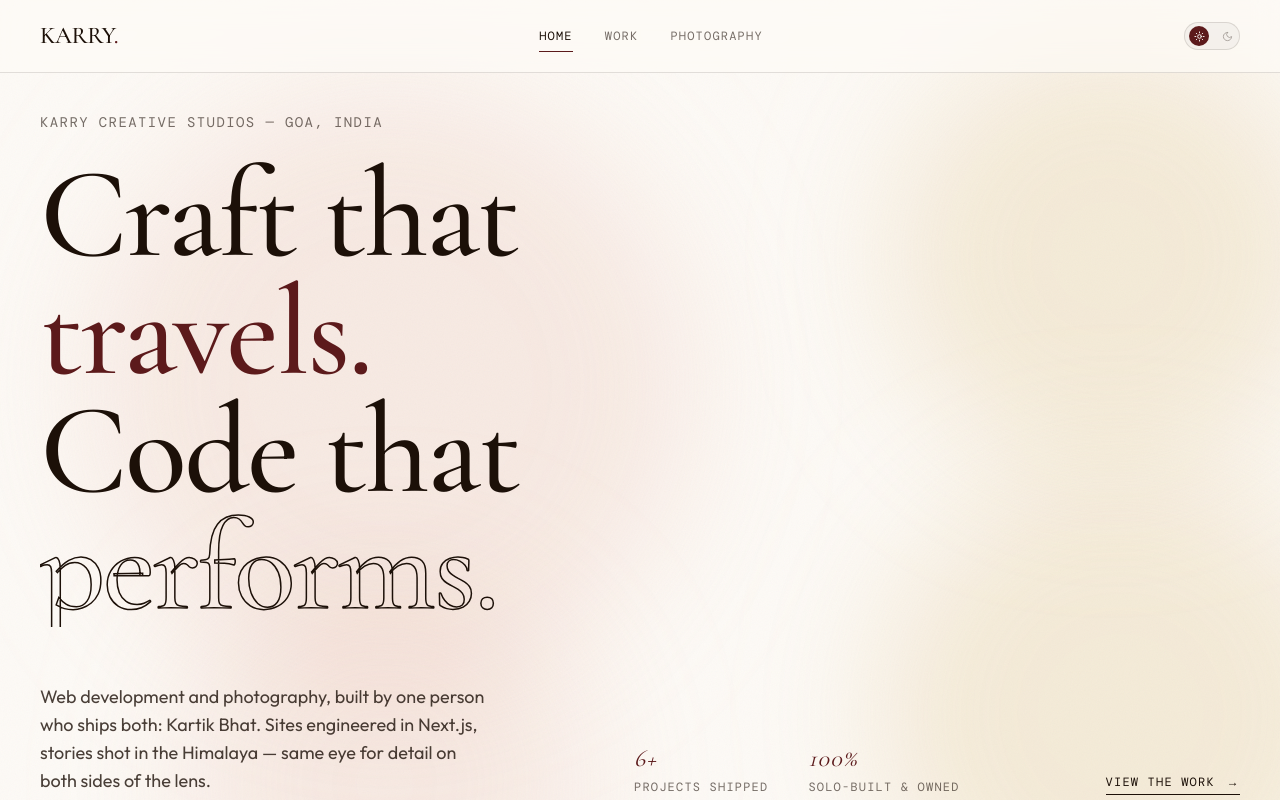
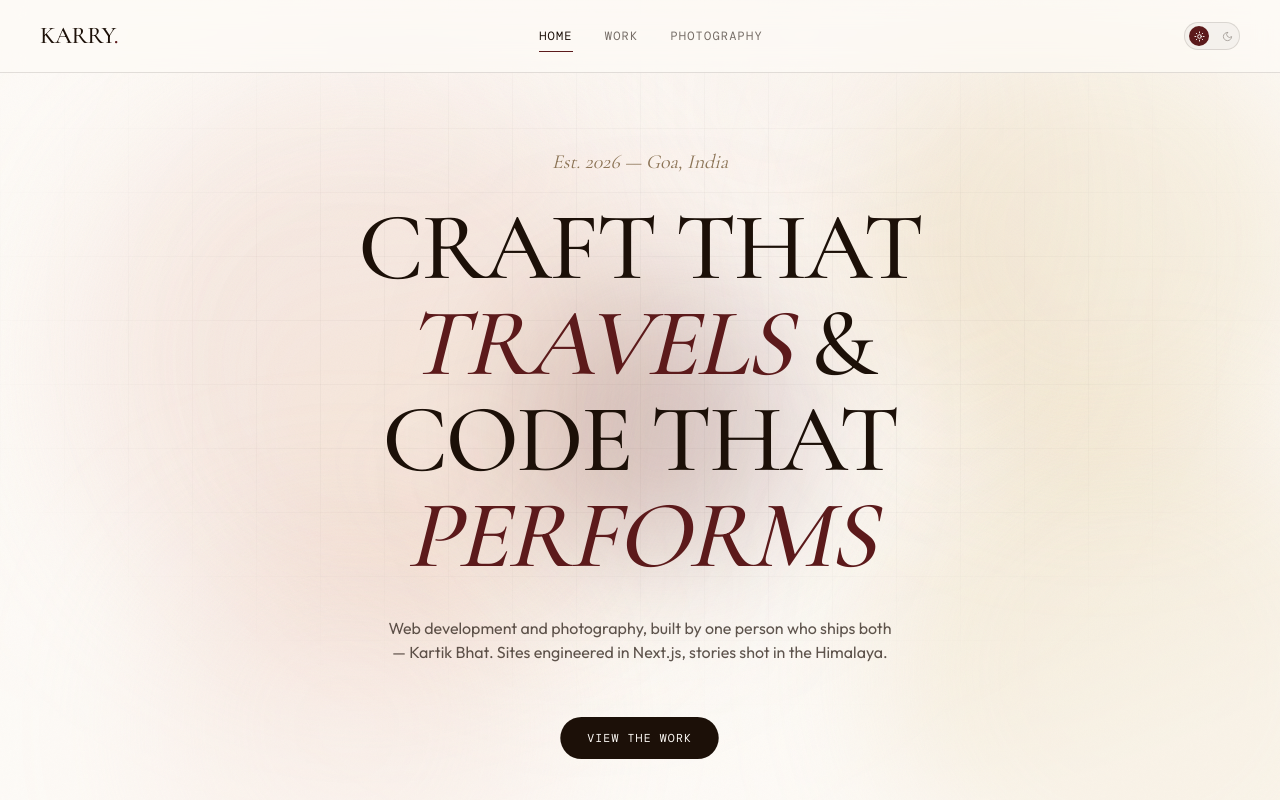
Before and after one commit to Karrycoder007/Karry-creative-studios, a Next.js app: page / in a window 1280 px wide. Shown: the top 800 px of the page. Built offline with nearby package versions, Linux system fonts and the light colour scheme.

Commit message:
refactor: added new bg for hero and layout of it

```diff
--- a/app/layout.tsx
+++ b/app/layout.tsx
@@ -13,6 +13,7 @@ import { LoaderProvider } from '@/components/LoaderContext';
 const display = Cormorant_Garamond({
   subsets: ['latin'],
   weight: ['400', '500', '600', '700'],
+  style: ['normal', 'italic'],
   variable: '--font-display',
   display: 'swap',
 });
--- a/components/AmbientBackground.tsx
+++ b/components/AmbientBackground.tsx
@@ -4,10 +4,11 @@ import { useEffect, useRef } from 'react';
 import gsap from 'gsap';
 
 const blobs = [
-  { color: 'var(--ambient-1)', size: 46, top: '10%', left: '8%', dur: 22, depth: 1.2 },
-  { color: 'var(--ambient-2)', size: 38, top: '55%', left: '68%', dur: 26, depth: 2.4 },
-  { color: 'var(--ambient-1)', size: 30, top: '68%', left: '15%', dur: 19, depth: 3.6 },
-  { color: 'var(--ambient-2)', size: 34, top: '5%', left: '70%', dur: 24, depth: 4.8 },
+  { color: 'var(--ambient-1)', size: 46, top: '8%', left: '6%', dur: 22, depth: 1.2 },
+  { color: 'var(--ambient-2)', size: 40, top: '52%', left: '68%', dur: 26, depth: 2.4 },
+  { color: 'var(--ambient-1)', size: 30, top: '66%', left: '12%', dur: 19, depth: 3.6 },
+  { color: 'var(--ambient-2)', size: 36, top: '2%', left: '68%', dur: 24, depth: 4.8 },
+  { color: 'var(--accent)', size: 20, top: '38%', left: '42%', dur: 17, depth: 3 },
 ];
 
 export function AmbientBackground() {
@@ -30,6 +31,12 @@ export function AmbientBackground() {
           ease: 'sine.inOut',
         });
       });
+
+      // slow rotating conic glow behind everything — adds depth without noise
+      const glow = root.querySelector('.ambient-glow');
+      if (glow) {
+        gsap.to(glow, { rotate: 360, repeat: -1, duration: 60, ease: 'none', transformOrigin: '50% 50%' });
+      }
     }, root);
 
     const setters = parallaxRefs.current.map((el, i) => {
@@ -61,6 +68,19 @@ export function AmbientBackground() {
 
   return (
     <div ref={rootRef} className="absolute inset-0 overflow-hidden pointer-events-none" aria-hidden="true">
+      {/* slow rotating soft conic glow, sits behind the blobs for extra depth */}
+      <div
+        className="ambient-glow absolute rounded-full blur-3xl"
+        style={{
+          width: '70vw',
+          height: '70vw',
+          top: '-15vw',
+          left: '15vw',
+          background: 'conic-gradient(from 0deg, var(--ambient-1), transparent 30%, var(--ambient-2), transparent 70%, var(--ambient-1))',
+          opacity: 0.08,
+        }}
+      />
+
       {blobs.map((b, i) => (
         <div
           key={i}
@@ -74,12 +94,38 @@ export function AmbientBackground() {
           />
         </div>
       ))}
+
+      {/* subtle engineering grid — ties into the "engineered" positioning,
+          reads as structure/precision rather than decoration */}
+      <div
+        className="hero-grid absolute inset-0"
+        style={{
+          backgroundImage:
+            'linear-gradient(var(--line) 1px, transparent 1px), linear-gradient(90deg, var(--line) 1px, transparent 1px)',
+          backgroundSize: '64px 64px',
+          opacity: 0.25,
+          maskImage: 'radial-gradient(ellipse 70% 60% at 50% 40%, black 40%, transparent 90%)',
+          WebkitMaskImage: 'radial-gradient(ellipse 70% 60% at 50% 40%, black 40%, transparent 90%)',
+        }}
+      />
+
+      {/* fine grain for tactility */}
       <svg className="absolute inset-0 w-full h-full opacity-[0.035]">
         <filter id="heroGrain">
           <feTurbulence type="fractalNoise" baseFrequency="0.85" numOctaves="2" stitchTiles="stitch" />
         </filter>
         <rect width="100%" height="100%" filter="url(#heroGrain)" />
       </svg>
+
+      {/* soft vignette — pulls focus to the centre, gives the flat blobs
+          more atmospheric depth, closer to a photographic backdrop */}
+      <div
+        className="absolute inset-0"
+        style={{
+          background: 'radial-gradient(ellipse 70% 60% at 50% 45%, transparent 40%, var(--bg) 100%)',
+          opacity: 0.5,
+        }}
+      />
     </div>
   );
 }
--- a/components/Hero.tsx
+++ b/components/Hero.tsx
@@ -11,84 +11,65 @@ export function Hero() {
   const { loaded } = useLoader();
 
  useLayoutEffect(() => {
-    // wait for the preloader to actually finish before playing the
-    // entrance animation — otherwise it plays invisibly behind the curtain
+  console.log('[Hero] loaded =', loaded); // TEMP — remove once confirmed working
   if (!loaded) return;
 
     const ctx = gsap.context(() => {
       const tl = gsap.timeline({ defaults: { ease: 'power4.out' } });
-      tl.from('.hero-line span', {
-        yPercent: 110,
-        duration: 1,
-        stagger: 0.08,
-        delay: 0.1,
-      })
-        .from('.hero-sub', { opacity: 0, y: 16, duration: 0.8 }, '-=0.7')
-        .from('.hero-meta > *', { opacity: 0, y: 10, duration: 0.6, stagger: 0.1 }, '-=0.5')
-        .from('.ambient-blob', { opacity: 0, scale: 0.6, duration: 1.4, stagger: 0.1 }, 0);
+
+      tl.from('.hero-eyebrow', { opacity: 0, y: -10, duration: 1.1 }, 0.2)
+  .from(
+    '.hero-word-inner',
+    { yPercent: 115, opacity: 0, duration: 1.6, stagger: 0.32, transformOrigin: '0% 100%' },
+    0.6
+  )
+  .from('.hero-subtitle', { opacity: 0, y: 14, duration: 1 }, '-=0.3')
+  .from('.hero-cta', { opacity: 0, y: 12, scale: 0.96, duration: 0.9 }, '-=0.3')
+  .from('.ambient-blob', { opacity: 0, scale: 0.6, duration: 2.2, stagger: 0.18 }, 0)
+  .from('.hero-grid', { opacity: 0, duration: 2.4, ease: 'power2.out' }, 0);
     }, root);
     return () => ctx.revert();
   }, [loaded]);
 
   return (
-    <section ref={root} className="relative min-h-screen flex flex-col justify-center px-6 md:px-10 pt-28 pb-16 overflow-hidden">
+    <section
+      ref={root}
+      className="relative min-h-screen flex flex-col items-center justify-center pt-24 px-6 md:px-10 overflow-hidden"
+    >
       <AmbientBackground />
 
-      <p className="hero-sub relative font-mono text-xs md:text-sm uppercase tracking-widest opacity-60 mb-6">
-        Karry Creative Studios — Goa, India
+      <div className="relative max-w-4xl mx-auto text-center flex flex-col items-center">
+        <p
+          className="hero-eyebrow font-display italic text-lg md:text-xl mb-6"
+          style={{ color: 'var(--fg-muted)' }}
+        >
+          Est. 2026 — Goa, India
         </p>
 
-      <h1 className="relative font-display font-medium">
+        <h1 className="font-display font-medium leading-[1.05]">
           <div className="hero-line overflow-hidden">
-          <span className="block text-[3.1rem] leading-[0.95] sm:text-6xl md:text-7xl lg:text-huge">
-            Craft that
+            <span className="hero-word-inner block text-[2.6rem] sm:text-6xl md:text-7xl lg:text-8xl uppercase tracking-tight">
+              Craft that <em style={{ fontStyle: 'italic', color: 'var(--accent)' }}>travels</em> &amp;
             </span>
           </div>
           <div className="hero-line overflow-hidden">
-          <span
-            className="block text-[3.1rem] leading-[0.95] sm:text-6xl md:text-7xl lg:text-huge"
-            style={{ color: 'var(--accent)' }}
-          >
-            travels.
-          </span>
-        </div>
-        <div className="hero-line overflow-hidden">
-          <span className="block text-[3.1rem] leading-[0.95] sm:text-6xl md:text-7xl lg:text-huge">
-            Code that
-          </span>
-        </div>
-        <div className="hero-line overflow-hidden">
-          <span className="block text-[3.1rem] leading-[0.95] sm:text-6xl md:text-7xl lg:text-huge text-outline">
-            performs.
+            <span className="hero-word-inner block text-[2.6rem] sm:text-6xl md:text-7xl lg:text-8xl uppercase tracking-tight">
+              code that <em style={{ fontStyle: 'italic', color: 'var(--accent)' }}>performs</em>
             </span>
           </div>
         </h1>
 
-      <div className="hero-meta relative flex flex-col md:flex-row md:items-end md:justify-between mt-14 gap-8">
-        <p className="max-w-md font-body text-base md:text-lg opacity-80 leading-relaxed">
-          Web development and photography, built by one person who ships both:
-          Kartik Bhat. Sites engineered in Next.js, stories shot in the Himalaya —
-          same eye for detail on both sides of the lens.
+        <p className="hero-subtitle max-w-lg mt-8 font-body text-sm md:text-base opacity-70 leading-relaxed">
+          Web development and photography, built by one person who ships both — Kartik Bhat.
+          Sites engineered in Next.js, stories shot in the Himalaya.
         </p>
-
-        <div className="flex gap-10 font-mono text-xs uppercase tracking-widest">
-          <div>
-            <p className="text-2xl font-display italic mb-1" style={{ color: 'var(--accent)' }}>6+</p>
-            <p className="opacity-60">Projects Shipped</p>
-          </div>
-          <div>
-            <p className="text-2xl font-display italic mb-1" style={{ color: 'var(--accent)' }}>100%</p>
-            <p className="opacity-60">Solo-Built &amp; Owned</p>
-          </div>
-        </div>
 
         <Link
           href="/work"
-          className="group inline-flex items-center gap-3 font-mono text-xs uppercase tracking-widest border-b pb-1"
-          style={{ borderColor: 'var(--fg)' }}
+          className="hero-cta mt-10 inline-flex items-center gap-2 px-7 py-3.5 rounded-full font-mono text-xs uppercase tracking-widest transition-transform hover:scale-[1.03]"
+          style={{ background: 'var(--fg)', color: 'var(--bg)' }}
         >
           View the work
-          <span className="inline-block transition-transform group-hover:translate-x-1">→</span>
         </Link>
       </div>
     </section>
--- a/components/Preloader.tsx
+++ b/components/Preloader.tsx
@@ -2,6 +2,7 @@
 
 import { useEffect, useRef, useState } from 'react';
 import gsap from 'gsap';
+import { useLoader } from './LoaderContext';
 
 // Fixed brand colors regardless of light/dark mode — the preloader always
 // uses the same dark curtain treatment.
@@ -15,6 +16,7 @@ export function Preloader() {
   const textRef = useRef<HTMLDivElement>(null);
   const [count, setCount] = useState(0);
   const [done, setDone] = useState(false);
+  const { setLoaded } = useLoader();
 
   useEffect(() => {
     document.body.style.overflow = 'hidden';
@@ -24,15 +26,13 @@ export function Preloader() {
 
     const updatePath = () => {
       if (!pathRef.current) return;
-  // half-moon: the two SIDE corners lift up (get pulled away) while
-  // the middle stays anchored at full coverage — like someone
-  // lifting a curtain by its two bottom corners, not the centre
       const a = curve.amt;
       pathRef.current.setAttribute(
         'd',
         `M0,0 L100,0 L100,${100 - a} Q50,100 0,${100 - a} Z`
       );
     };
+    updatePath();
 
     const tl = gsap.timeline({
       onComplete: () => {
@@ -43,13 +43,14 @@ export function Preloader() {
 
     tl.to(counter, {
       val: 100,
-      duration: 2,
+      duration: 1.5,
       ease: 'power2.out',
       onUpdate: () => setCount(Math.round(counter.val)),
     })
+      .call(() => setLoaded(true)) // let Hero's entrance animation start now
       .to(
         curve,
-        { amt: 26, duration: 0.75, ease: 'power2.inOut', onUpdate: updatePath },
+        { amt: 38, duration: 0.45, ease: 'power2.inOut', onUpdate: updatePath },
         '+=0.15'
       )
       .to(svgRef.current, { yPercent: -112, duration: 0.85, ease: 'power4.inOut' }, '-=0.15')
```
Lines whose indentation alone changed are shown as unchanged.
